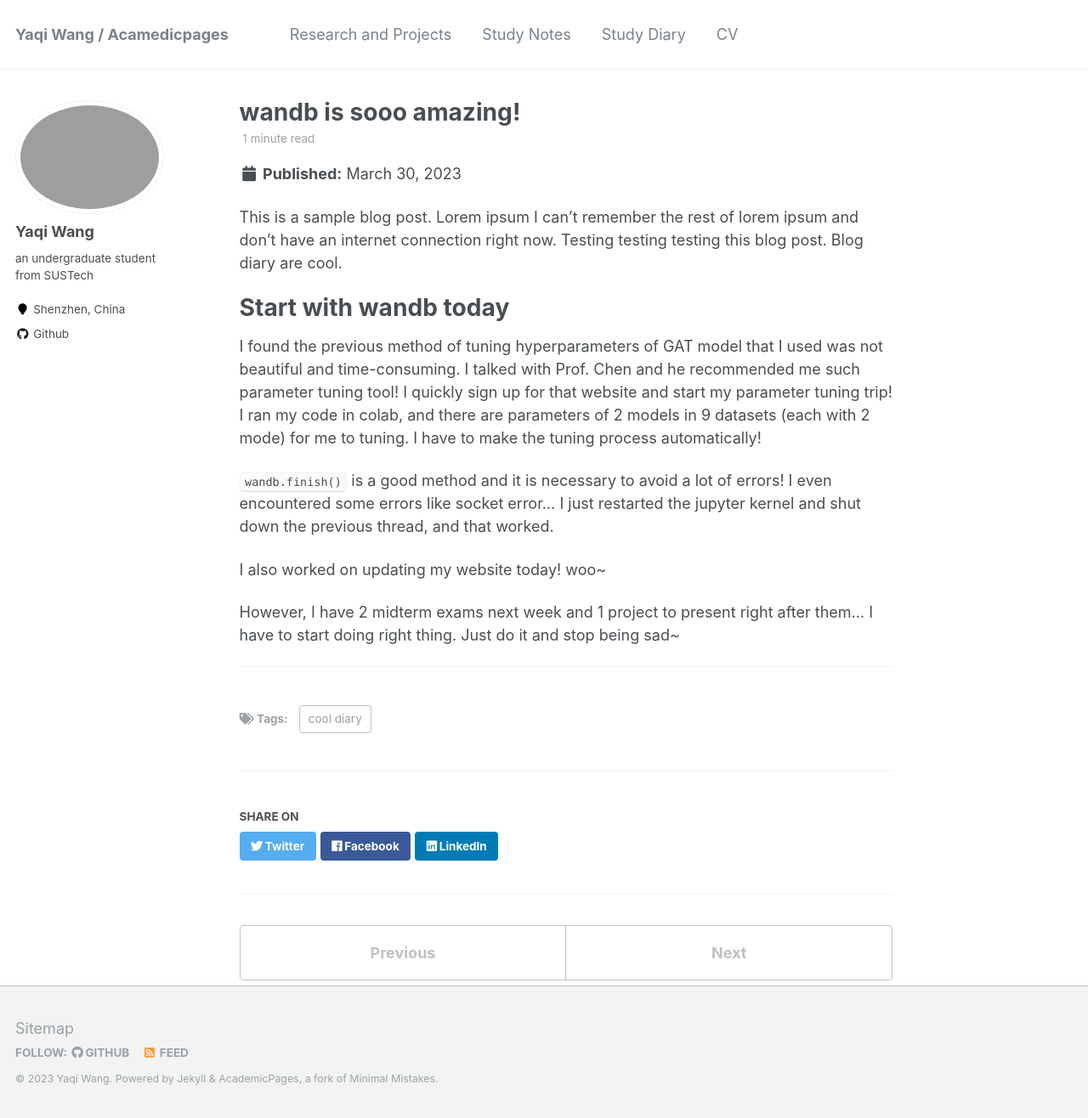
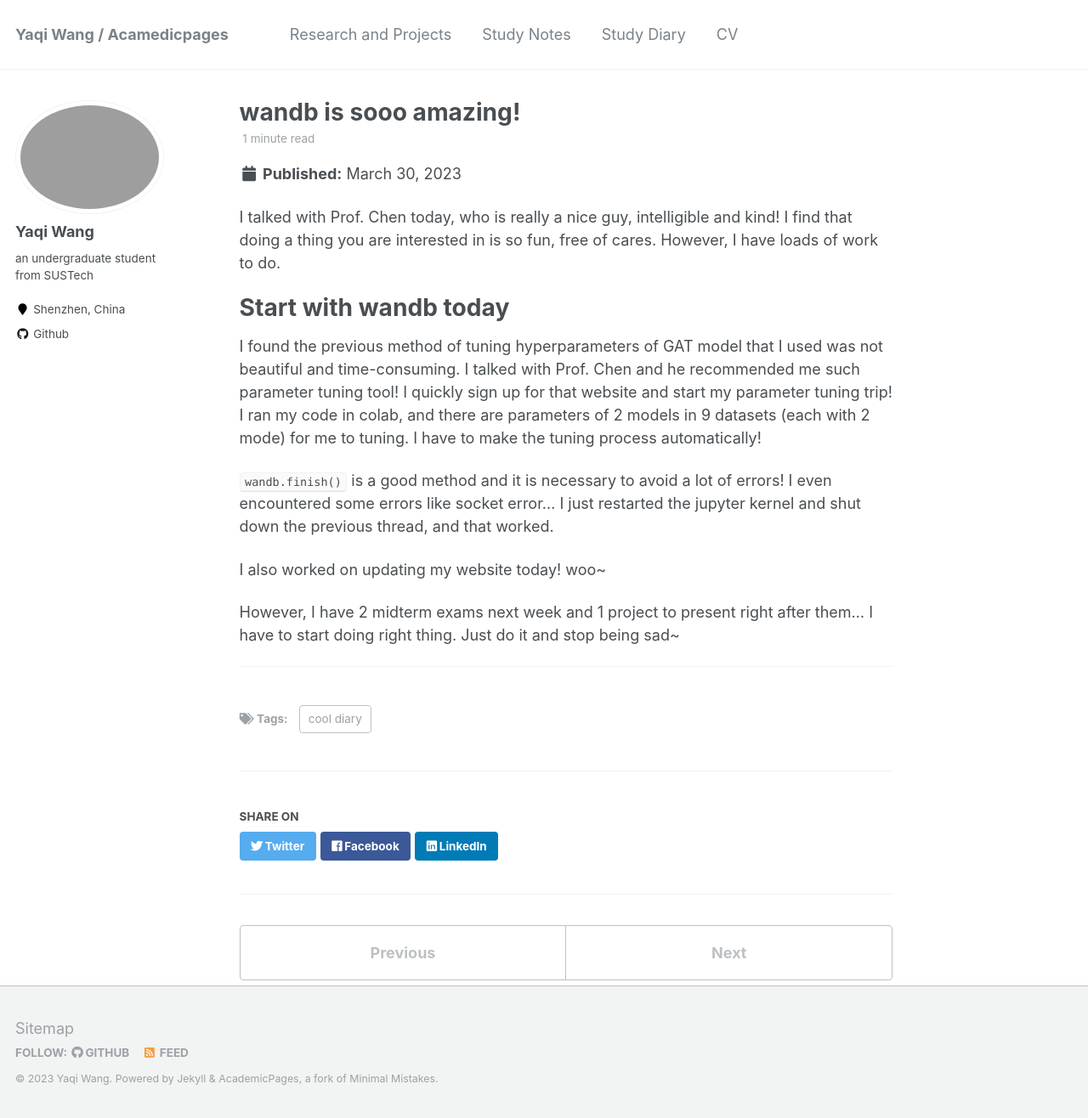
Before and after one commit to Arlene036/Arlene036.github.io, a Jekyll site: the page built from _diary/2023-03-30-diary.md, in a window 1280 px wide and 1316 px high. Shown: the whole window at 85% size. Built offline with Jekyll 4.4.1, drawn with Linux system fonts in a browser that asks for light colours.

Commit message:
Update 2023-03-30-diary.md

```diff
--- a/_diary/2023-03-30-diary.md
+++ b/_diary/2023-03-30-diary.md
@@ -6,7 +6,7 @@
   - cool diary
 ---
 
-This is a sample blog post. Lorem ipsum I can't remember the rest of lorem ipsum and don't have an internet connection right now. Testing testing testing this blog post. Blog diary are cool.
+I talked with Prof. Chen today, who is really a nice guy, intelligible and kind! I find that doing a thing you are interested in is so fun, free of cares. However, I have loads of work to do.
 
 Start with wandb today
 ======
```
